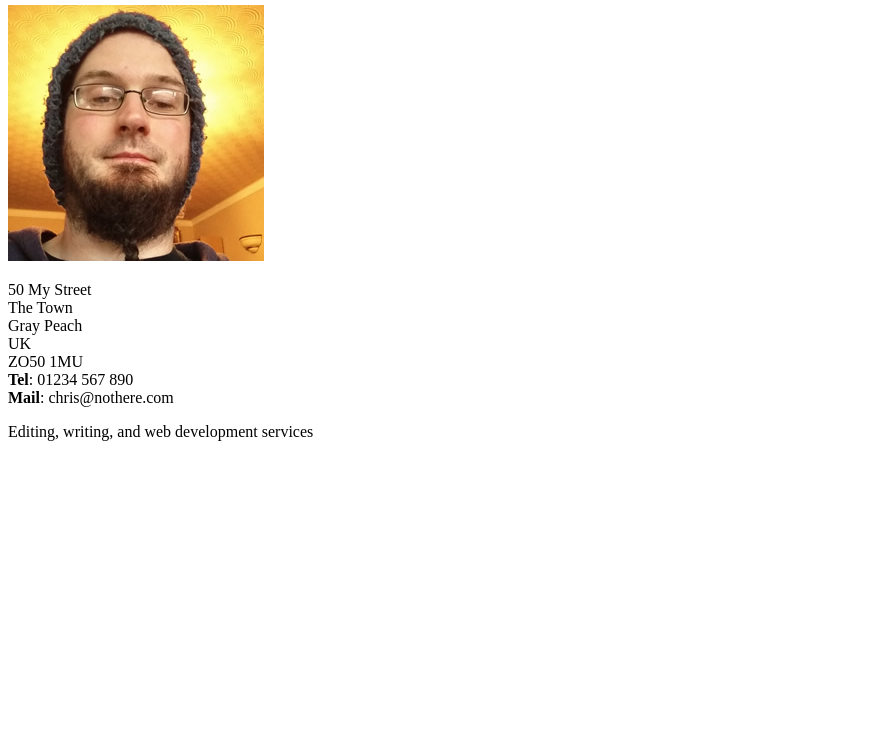
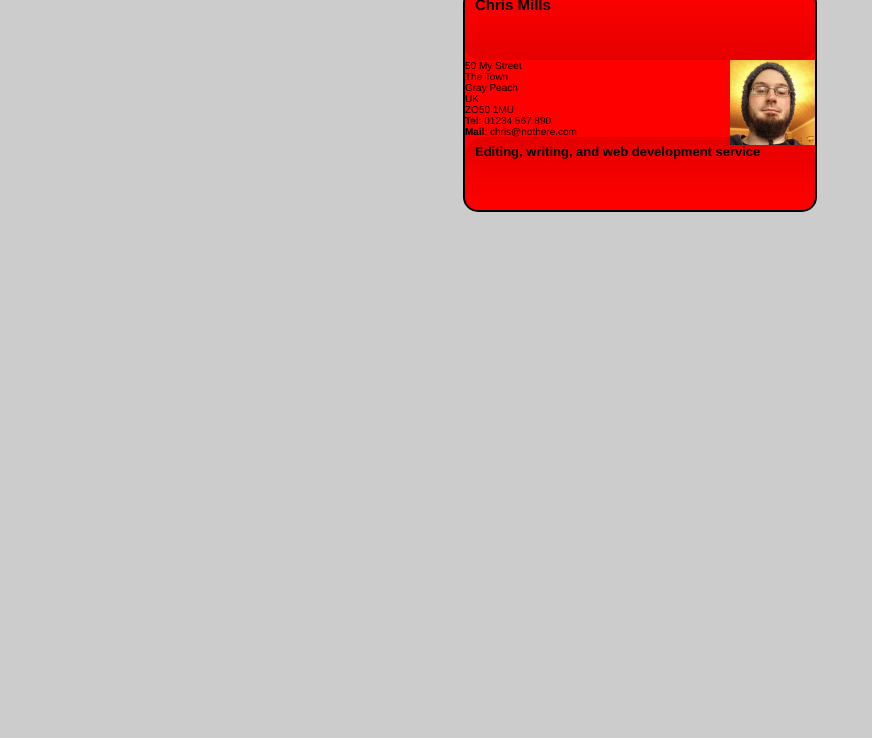
Before and after one commit to vlaxroque/business-card-assessment, a plain HTML site: page index.html in a window 1280 px wide. Shown: the part 62-800 px from the top of the page, without its empty margins (0-872 px from the left). Drawn offline with Linux system fonts and the light colour scheme.

Commit message:
initial commit

```diff
--- a/index.html
+++ b/index.html
@@ -4,19 +4,22 @@
         <meta charset="utf-8" />
         <meta name="viewport" content="width=device-width, initial-scale=1.0" />
         <title>Business Card</title>
+        <link rel="stylesheet" href="style.css">
     </head>
+
 
     <body>
         <section class="card">
-            <header>
-                <h2>Chris Mills</h2>
+
+            <header class="header">
+                <h2 class="h2">Chris Mills</h2>
             </header>
-            <article>
-                <img
+            <article class="article">
+                <img class="img"
                     src="chris.jpg"
                     alt="A picture of Chris - a man with glasses, a beard, and a silly wooly hat"
                 />
-                <p>
+                <p class="p">
                     50 My Street<br />
                     The Town<br />
                     Gray Peach<br />
@@ -26,8 +29,8 @@
                     <strong>Mail</strong>: chris@nothere.com
                 </p>
             </article>
-            <footer>
-                <p>Editing, writing, and web development services</p>
+            <footer class="footer">
+                <p><strong>Editing, writing, and web development service</strong></p>
             </footer>
         </section>
     </body>
--- /dev/null
+++ b/style.css
@@ -0,0 +1,58 @@
+/* General styles - put these straight into your stylesheet */
+
+body {
+    margin: 0;
+  }
+
+  html {
+    font-family: 'Helvetica neue', Arial, 'sans serif';
+    font-size: 10px;
+    background-color: #ccc;
+  }
+
+  /* Selectors to be matched up with rulesets */
+
+
+
+
+
+
+  /* Rulesets to be matched up with selectors */
+
+  .card {
+    width: 35em;
+    height: 22em;
+    margin: 5em auto;
+    background-color: red;
+    border: 0.2em solid black;
+    border-radius: 1.5em;
+  }
+  img {
+    max-width:85px;
+    height:auto;
+}
+
+  .card footer{
+    background-image: linear-gradient(to bottom,rgba(0,0,0,0.1), rgba(0,0,0,0));
+    border-radius: 1.5em 1.5em 0 0;
+    height: 50px;
+    line-height:10px;
+    padding:10px;
+    font-size:1.3em;
+  }
+
+  .card header{
+    background-image: linear-gradient(to bottom,rgba(0,0,0,0), rgba(0,0,0,0.1));
+    border-radius: 0 0 1.5em 1.5em;
+    height: 50px;
+    line-height:10px;
+    padding:10px;
+  }
+  .h2,p{
+      margin:0;
+  }
+
+  .card article img{
+    max-height: 100%;
+    float: right;
+  }
```
